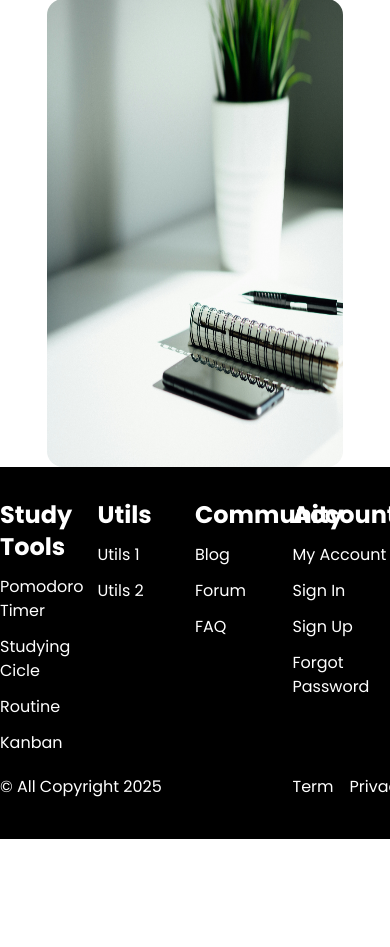
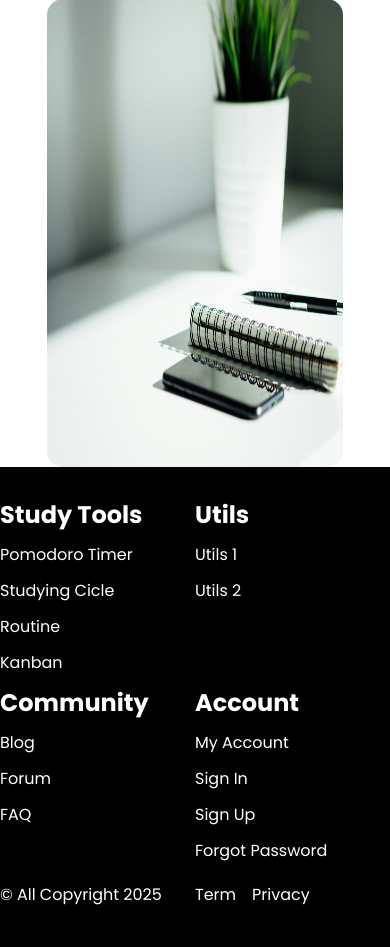
Before and after one commit to MateusVega/StudyingFlow, a Flask app: page / in a window 390 px wide; the page is wider, and only the part inside the window is pictured. Shown: the part 397-1344 px from the top of that part. Before the commit the page ends 1236 px from the top of that part, so only its background shows below. Run offline with Flask 3, Linux system fonts and the light colour scheme.

Commit message:
add `responsive footer`

```diff
--- a/StudyApp/templates/index.html
+++ b/StudyApp/templates/index.html
@@ -8,8 +8,8 @@
         </div>
         <img class="w-4/5 md:w-[45%] h-2/3 md:h-[95%] rounded-2xl mx-auto" src="{{ url_for('static', filename='ImageHomePage.jpg') }}" alt="Preview website functions">
     </section>
-    <footer class="bg-black py-5">
-        <div class="container mx-auto grid grid-cols-4">
+    <footer class="bg-black py-5 w-full">
+        <div class="container mx-auto grid md:grid-cols-4 grid-cols-2">
             <div class="text-white">
                 <h2 class="text-2xl font-bold my-3">Study Tools</h2>
                 <ul class="space-y-3">
@@ -45,8 +45,8 @@
             </div>
         </div>
 
-        <div class="grid grid-cols-4 text-white container mx-auto py-5">
-            <div class="col-span-3">
+        <div class="grid md:grid-cols-4 grid-cols-2 text-white container mx-auto py-5">
+            <div class="md:col-span-3">
                 <p>&copy; All Copyright 2025</p>
             </div>
             <div>
```
